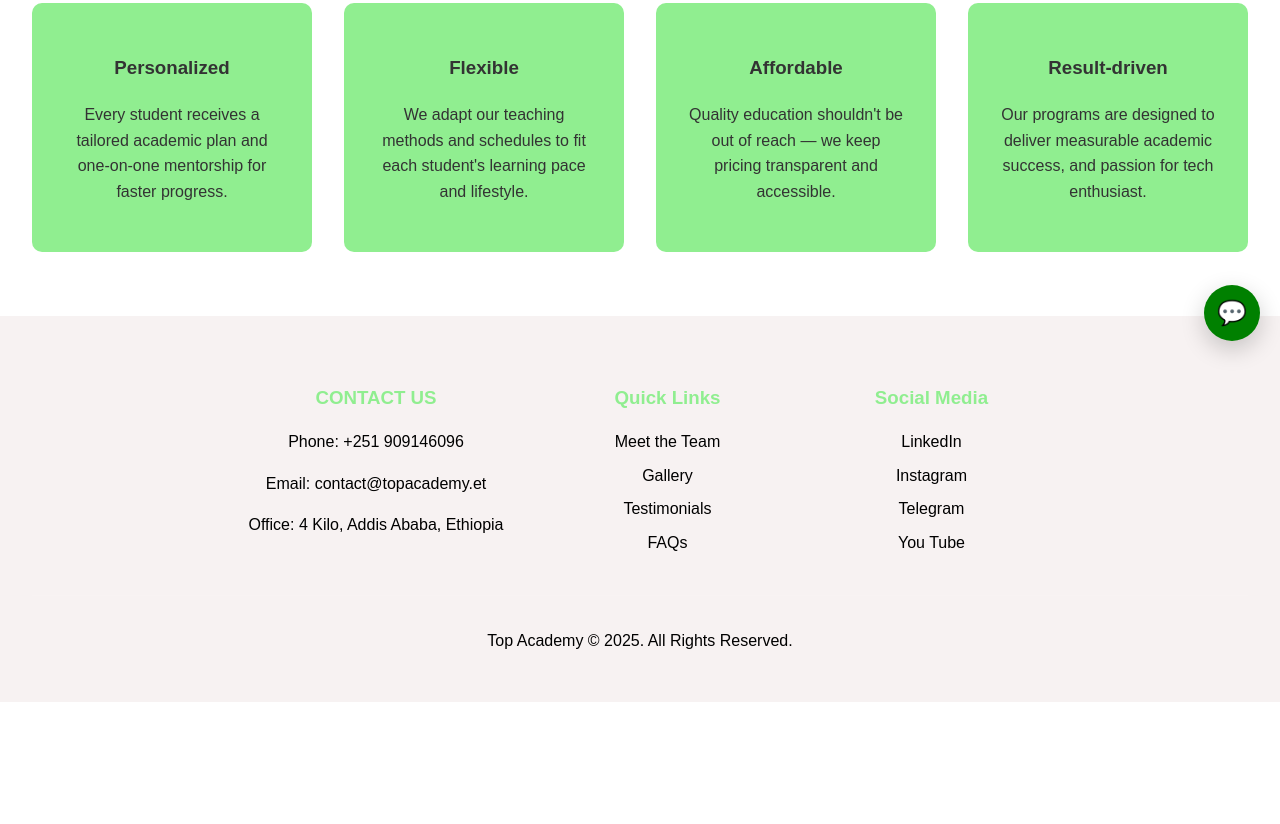
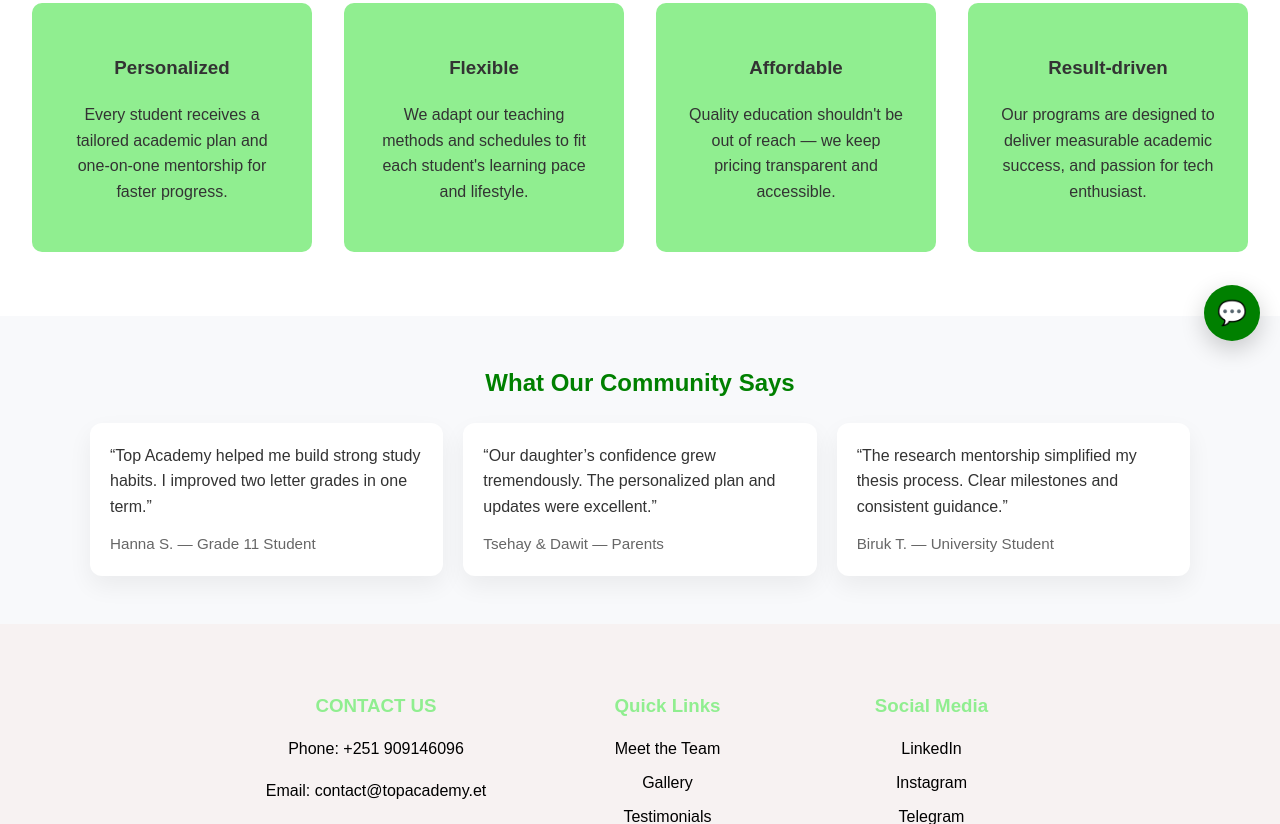
Before and after one commit to kaletsidik1/top-academy, a plain HTML site: page index.html in a window 1280 px wide. Shown: the part 439-1263 px from the top of the page. Before the commit the page ends 1141 px from the top, so only its background shows below. Drawn offline with Linux system fonts and the light colour scheme; no server answers.

Commit message:
feat: testimonal to the hompage

```diff
--- a/css/styles.css
+++ b/css/styles.css
@@ -256,3 +256,40 @@ body {
 
 /* Ensure hidden attribute takes effect for chatbot panel */
 .chatbot-panel[hidden] { display: none !important; }
+
+/* Home Testimonials */
+.home-testimonials {
+  padding: 3rem 2rem;
+  background: #f8f9fb;
+}
+.home-testimonials-inner {
+  max-width: 1100px;
+  margin: 0 auto;
+  text-align: center;
+}
+.home-testimonials h2 {
+  margin: 0 0 1.25rem;
+  color: #008000;
+}
+.home-testimonials-grid {
+  display: grid;
+  grid-template-columns: repeat(auto-fit, minmax(260px, 1fr));
+  gap: 1.25rem;
+}
+.home-testimonial {
+  background: #fff;
+  border-radius: 12px;
+  padding: 1.25rem;
+  box-shadow: 0 10px 24px rgba(0,0,0,0.06);
+  text-align: left;
+}
+.home-quote {
+  margin: 0 0 0.75rem;
+  color: #333;
+  line-height: 1.6;
+}
+.home-author {
+  margin: 0;
+  color: #666;
+  font-size: 0.95rem;
+}
--- a/index.html
+++ b/index.html
@@ -36,6 +36,26 @@
                     <p>Our programs are designed to deliver measurable academic success, and passion for tech enthusiast.</p>
                 </div>
             </section>
+
+            <section class="home-testimonials">
+                <div class="home-testimonials-inner">
+                    <h2>What Our Community Says</h2>
+                    <div class="home-testimonials-grid">
+                        <div class="home-testimonial">
+                            <p class="home-quote">“Top Academy helped me build strong study habits. I improved two letter grades in one term.”</p>
+                            <p class="home-author">Hanna S. — Grade 11 Student</p>
+                        </div>
+                        <div class="home-testimonial">
+                            <p class="home-quote">“Our daughter’s confidence grew tremendously. The personalized plan and updates were excellent.”</p>
+                            <p class="home-author">Tsehay & Dawit — Parents</p>
+                        </div>
+                        <div class="home-testimonial">
+                            <p class="home-quote">“The research mentorship simplified my thesis process. Clear milestones and consistent guidance.”</p>
+                            <p class="home-author">Biruk T. — University Student</p>
+                        </div>
+                    </div>
+                </div>
+            </section>
         </main>
 
         <!-- Include Footer -->
```
Also changed, not shown: about.html (+3 -3 lines).
